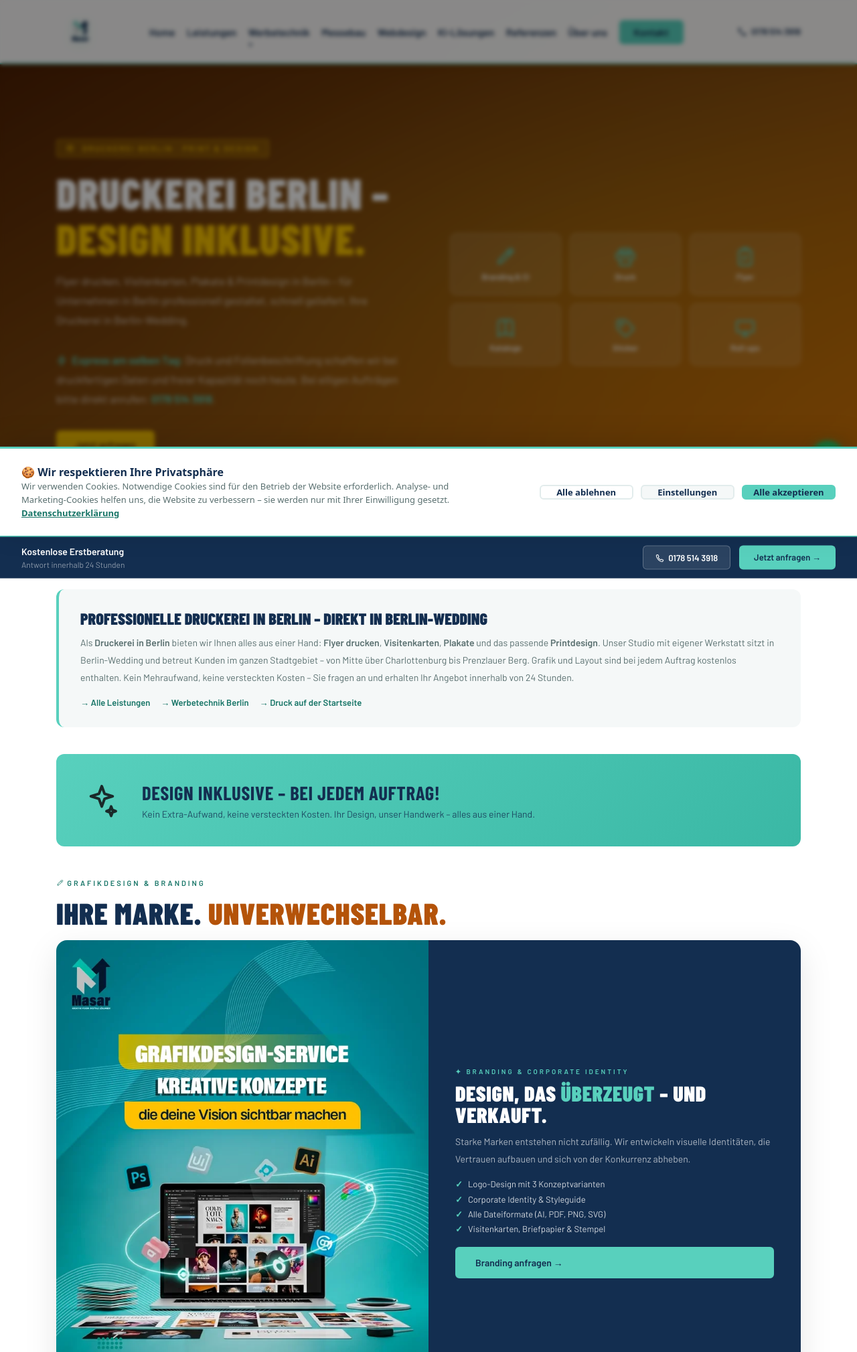
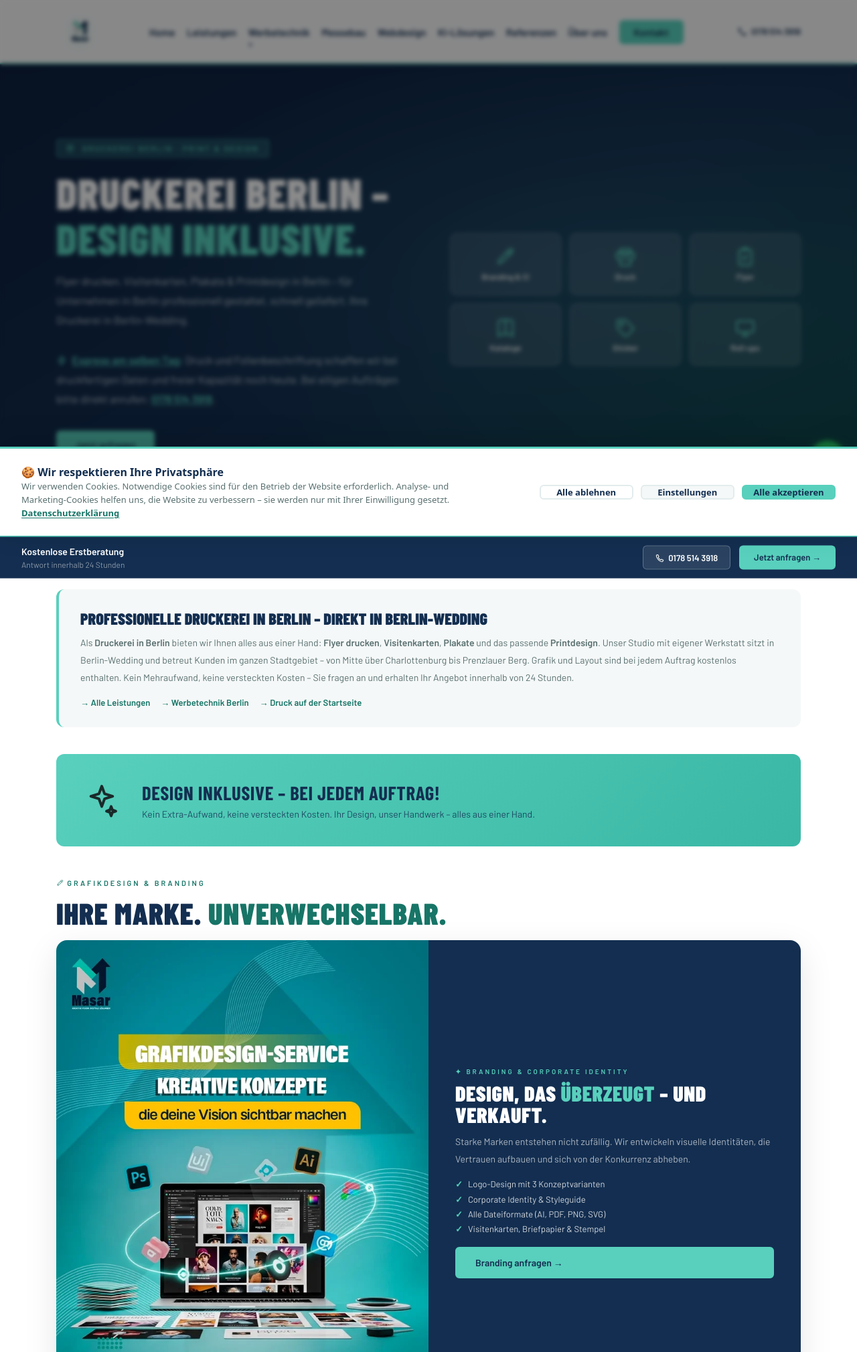
Before and after one commit to amjad187234/Masar26, a PHP site: page /print.html in a window 1280 px wide. Shown: the top 2019 px of the page at 67% size. Run offline with PHP 8.4, Linux system fonts and the light colour scheme.

Commit message:
Barrierefreiheit (WCAG 2.1 AA): Kontraste in Footer, WhatsApp-Buttons und Hinweisen, Links im Text unterstrichen, Sticky-Leiste ohne Fokus wenn ausgeblendet; Print-Seite in Markenfarben
Co-Authored-By: Claude Opus 5.5 <noreply@anthropic.com>
Claude-Session: https://claude.ai/code/session_01NLKvp5K8FsMdqZ9HL9ChPx

```diff
--- a/agb.html
+++ b/agb.html
@@ -163,7 +163,7 @@ h1,h2,h3,h4{overflow-wrap:break-word;-webkit-hyphens:auto;hyphens:auto}
 <body>
 <a href="#main-content" class="skip-link">Zum Inhalt springen</a>
 
-<div class="sticky-cta" id="stickyCta" aria-hidden="true">
+<div class="sticky-cta" id="stickyCta" aria-hidden="true" inert>
   <div class="sticky-cta-inner">
     <div class="sticky-cta-text">
       <strong>Kostenlose Erstberatung</strong>
@@ -517,6 +517,7 @@ h1,h2,h3,h4{overflow-wrap:break-word;-webkit-hyphens:auto;hyphens:auto}
       var show = window.scrollY > 500;
       cta.classList.toggle('visible', show);
       cta.setAttribute('aria-hidden', !show);
+      cta.inert = !show;
     }, {passive:true});
   }
 })();
--- a/blog/index.html
+++ b/blog/index.html
@@ -429,7 +429,7 @@ h1,h2,h3,h4{overflow-wrap:break-word;-webkit-hyphens:auto;hyphens:auto}
       <p style="color:var(--muted);font-size:16px;margin-bottom:2rem;">Wir beraten Sie kostenlos – telefonisch, per WhatsApp oder per E-Mail. Antwort innerhalb von 24 Stunden.</p>
       <div style="display:flex;gap:1rem;justify-content:center;flex-wrap:wrap;">
         <a href="tel:01785143918" style="display:inline-flex;align-items:center;gap:.5rem;background:var(--teal);color:var(--navy);font-weight:700;font-size:15px;padding:14px 28px;border-radius:8px;"><svg class="i-inline" viewBox="0 0 24 24" aria-hidden="true" focusable="false"><path d="M6.5 3.5 9 8l-2 2a13 13 0 0 0 7 7l2-2 4.5 2.5-1.4 3.1a2 2 0 0 1-2.2 1.1C10.1 20.4 3.6 13.9 2.3 6.1A2 2 0 0 1 3.4 3.9Z"/></svg>0178 514 3918</a>
-        <a href="https://wa.me/491785143918" target="_blank" rel="noopener noreferrer" style="display:inline-flex;align-items:center;gap:.5rem;background:#25d366;color:#fff;font-weight:700;font-size:15px;padding:14px 28px;border-radius:8px;"><svg class="i-inline" viewBox="0 0 24 24" aria-hidden="true" focusable="false"><path d="M21 11.5a8 8 0 0 1-11.6 7.1L4 20.5l1.9-5.1A8 8 0 1 1 21 11.5Z"/><path d="M9 11h6M9 14h4"/></svg>WhatsApp</a>
+        <a href="https://wa.me/491785143918" target="_blank" rel="noopener noreferrer" style="display:inline-flex;align-items:center;gap:.5rem;background:#25d366;color:#062b1c;font-weight:700;font-size:15px;padding:14px 28px;border-radius:8px;"><svg class="i-inline" viewBox="0 0 24 24" aria-hidden="true" focusable="false"><path d="M21 11.5a8 8 0 0 1-11.6 7.1L4 20.5l1.9-5.1A8 8 0 1 1 21 11.5Z"/><path d="M9 11h6M9 14h4"/></svg>WhatsApp</a>
         <a href="/#kontakt" style="display:inline-flex;align-items:center;gap:.5rem;border:2px solid var(--navy);color:var(--navy);font-weight:700;font-size:15px;padding:14px 28px;border-radius:8px;">Angebot anfordern</a>
       </div>
     </div>
--- a/css/viral-ui.css
+++ b/css/viral-ui.css
@@ -352,3 +352,17 @@ nav.scrolled {
 
 /* Hauptnavigation mit Messebau: auf schmalen Desktop-Breiten enger setzen, damit nichts umbricht */
 @media (min-width:901px) and (max-width:1180px){.nav-links{gap:.8rem!important}.nav-links > li > a{font-size:14px!important;letter-spacing:.2px!important;white-space:nowrap}}
+
+/* Barrierefreiheit (WCAG 2.1 AA, Kontrast ≥ 4,5:1): Footer-Texte, WhatsApp-Buttons und kleine Hinweise */
+footer .foot-desc,footer .foot-col a:not(:hover),footer .fc a:not(:hover),footer .fb p,
+.foot-bottom,.foot-bottom span,.foot-legal a:not(:hover),.fbot,.fbot span,.fbot a:not(:hover){color:rgba(255,255,255,.74)!important}
+.btn-wa,.mk-wa{color:#062b1c!important}
+.wa-hint{color:rgba(255,255,255,.72)!important}
+.stat-lbl{color:rgba(255,255,255,.72)!important}
+#social>.container>p{color:rgba(255,255,255,.75)!important}
+.filter-count{opacity:.85!important}
+.trust-item{color:rgba(255,255,255,.75)!important}
+/* Links im Fließtext zusätzlich unterstreichen (nicht nur über die Farbe erkennbar) */
+p a:not([class]),main li a:not([class]),article li a:not([class]),label a:not([class]),td a:not([class]),
+nav[aria-label="Breadcrumb"] a:not([class]){text-decoration:underline;text-decoration-thickness:1px;text-underline-offset:2px}
+nav li a,.nav-links a,.subnav a,footer li a{text-decoration:none}
--- a/danke.html
+++ b/danke.html
@@ -45,7 +45,7 @@ p{color:rgba(255,255,255,.6);line-height:1.75;margin-bottom:1.5rem;font-size:16p
 .logo img{height:48px;width:auto;margin:0 auto}
 .logo-txt{font-family:'Barlow Condensed',sans-serif;font-weight:900;font-size:1.8rem;color:var(--teal);letter-spacing:3px;margin-top:.3rem}
 .legal{margin-top:2.5rem;display:flex;gap:1.5rem;justify-content:center;flex-wrap:wrap}
-.legal a{font-size:13px;color:rgba(255,255,255,.45);text-decoration:none}
+.legal a{font-size:13px;color:rgba(255,255,255,.72);text-decoration:none}
 .legal a:hover{color:var(--teal);text-decoration:underline}
 
 .i-inline{width:1.05em;height:1.05em;display:inline-block;vertical-align:-.16em;margin-right:.42em;fill:none;stroke:currentColor;stroke-width:1.8;stroke-linecap:round;stroke-linejoin:round}
--- a/datenschutz.html
+++ b/datenschutz.html
@@ -159,7 +159,7 @@ h1,h2,h3,h4{overflow-wrap:break-word;-webkit-hyphens:auto;hyphens:auto}
 </head>
 <body>
 <a href="#main-content" class="skip-link">Zum Inhalt springen</a>
-<div class="sticky-cta" id="stickyCta" aria-hidden="true">
+<div class="sticky-cta" id="stickyCta" aria-hidden="true" inert>
   <div class="sticky-cta-inner">
     <div class="sticky-cta-text"><strong>Kostenlose Erstberatung</strong><span>Antwort innerhalb 24 Stunden</span></div>
     <div class="sticky-cta-actions">
@@ -458,7 +458,7 @@ h1,h2,h3,h4{overflow-wrap:break-word;-webkit-hyphens:auto;hyphens:auto}
   var hbg=document.getElementById('hbg'),mob=document.getElementById('mob');
   hbg.addEventListener('click',function(){var o=mob.classList.toggle('open');hbg.setAttribute('aria-expanded',o);mob.setAttribute('aria-hidden',!o);});
   var sc=document.getElementById('stickyCta');
-  window.addEventListener('scroll',function(){sc.classList.toggle('visible',window.scrollY>500);sc.setAttribute('aria-hidden',window.scrollY<=500);},{passive:true});
+  window.addEventListener('scroll',function(){sc.classList.toggle('visible',window.scrollY>500);sc.setAttribute('aria-hidden',window.scrollY<=500);sc.inert=window.scrollY<=500;},{passive:true});
 })();
 </script>
 <script src="/cookie-consent.js" defer></script>
--- a/express-druck-berlin.html
+++ b/express-druck-berlin.html
@@ -556,7 +556,7 @@ h1,h2,h3,h4{overflow-wrap:break-word;-webkit-hyphens:auto;hyphens:auto}
 </section>
 
 <nav aria-label="Breadcrumb" style="position:static;height:auto;z-index:auto;box-shadow:none;backdrop-filter:none;background:transparent;border-bottom:1px solid var(--border);padding:.55rem 0;">
-  <div class="container" style="font-size:12.5px;color:var(--muted);opacity:.8;">
+  <div class="container" style="font-size:12.5px;color:var(--muted);">
     <a href="/" style="color:var(--teal-ink);">Home</a>
     <span style="margin:0 .4rem;">/</span>
     <a href="/print.html" style="color:var(--teal-ink);">Druck &amp; Print</a>
--- a/impressum.html
+++ b/impressum.html
@@ -153,7 +153,7 @@ h1,h2,h3,h4{overflow-wrap:break-word;-webkit-hyphens:auto;hyphens:auto}
 <body>
 <a href="#main-content" class="skip-link">Zum Inhalt springen</a>
 
-<div class="sticky-cta" id="stickyCta" aria-hidden="true">
+<div class="sticky-cta" id="stickyCta" aria-hidden="true" inert>
   <div class="sticky-cta-inner">
     <div class="sticky-cta-text">
       <strong>Kostenlose Erstberatung</strong>
@@ -363,7 +363,7 @@ h1,h2,h3,h4{overflow-wrap:break-word;-webkit-hyphens:auto;hyphens:auto}
     mob.setAttribute('aria-hidden', !open);
   });
   var sc = document.getElementById('stickyCta');
-  window.addEventListener('scroll', function(){ sc.classList.toggle('visible', window.scrollY > 500); sc.setAttribute('aria-hidden', window.scrollY <= 500); }, { passive: true });
+  window.addEventListener('scroll', function(){ sc.classList.toggle('visible', window.scrollY > 500); sc.setAttribute('aria-hidden', window.scrollY <= 500); sc.inert = window.scrollY <= 500; }, { passive: true });
 })();
 </script>
 <script src="/cookie-consent.js" defer></script>
--- a/index.html
+++ b/index.html
@@ -1430,7 +1430,7 @@ h1,h2,h3,h4{overflow-wrap:break-word;-webkit-hyphens:auto;hyphens:auto}
         <h3>Kostenlose Anfrage</h3>
         <div style="background:rgba(88,208,189,.12);border:1px solid rgba(88,208,189,.35);border-radius:8px;padding:.75rem 1rem;margin-bottom:1.2rem;font-size:13px;color:var(--muted,#94a3b8);display:flex;gap:.5rem;align-items:flex-start;">
           <span style="font-size:16px;line-height:1.4;"><svg class="i-inline" viewBox="0 0 24 24" aria-hidden="true" focusable="false"><rect x="4.5" y="10" width="15" height="11" rx="2"/><path d="M8 10V7a4 4 0 0 1 8 0v3"/><circle cx="12" cy="15.5" r="1.3"/></svg></span>
-          <span>Ihre Daten werden gemäß unserer <a href="/datenschutz.html" style="color:var(--teal-ink);">Datenschutzerklärung</a> verarbeitet und ausschließlich zur Bearbeitung Ihrer Anfrage genutzt (Art. 6 Abs. 1 lit. b DSGVO).</span>
+          <span>Ihre Daten werden gemäß unserer <a href="/datenschutz.html" style="color:var(--teal-ink);text-decoration:underline;text-underline-offset:2px;">Datenschutzerklärung</a> verarbeitet und ausschließlich zur Bearbeitung Ihrer Anfrage genutzt (Art. 6 Abs. 1 lit. b DSGVO).</span>
         </div>
         <form action="/kontakt.php" method="POST" enctype="multipart/form-data">
           <input type="hidden" name="_subject" value="Neue Anfrage – Masar Werbeagentur">
--- a/kontakt-fehler.html
+++ b/kontakt-fehler.html
@@ -45,7 +45,7 @@ p{color:rgba(255,255,255,.6);line-height:1.75;margin-bottom:1.5rem;font-size:16p
 .logo img{height:48px;width:auto;margin:0 auto}
 .logo-txt{font-family:'Barlow Condensed',sans-serif;font-weight:900;font-size:1.8rem;color:var(--teal);letter-spacing:3px;margin-top:.3rem}
 .legal{margin-top:2.5rem;display:flex;gap:1.5rem;justify-content:center;flex-wrap:wrap}
-.legal a{font-size:13px;color:rgba(255,255,255,.45);text-decoration:none}
+.legal a{font-size:13px;color:rgba(255,255,255,.72);text-decoration:none}
 .legal a:hover{color:var(--teal);text-decoration:underline}
 
 .i-inline{width:1.05em;height:1.05em;display:inline-block;vertical-align:-.16em;margin-right:.42em;fill:none;stroke:currentColor;stroke-width:1.8;stroke-linecap:round;stroke-linejoin:round}
--- a/print.html
+++ b/print.html
@@ -21,18 +21,18 @@
 <title>Druckerei Berlin – Flyer, Visitenkarten & Print | Masar</title>
 <script>document.documentElement.classList.add('js')</script>
 <style>
-:root{--teal:#58d0bd;--teal-ink:#177567;--teal-d:#3ab8a5;--navy:#132e50;--navy2:#1e4275;--navy3:#0d1f3c;--white:#fff;--off:#f5f8f8;--text:#1a2a2a;--muted:#5a7070;--border:#e2ecec;--gold:#f5c000;--amber:#d97706;--nav-h:94px;--radius:12px;}
+:root{--teal:#58d0bd;--teal-ink:#177567;--teal-d:#3ab8a5;--navy:#132e50;--navy2:#1e4275;--navy3:#0d1f3c;--white:#fff;--off:#f5f8f8;--text:#1a2a2a;--muted:#5a7070;--border:#e2ecec;--gold:#58d0bd;--amber:#177567;--nav-h:94px;--radius:12px;}
 *,*::before,*::after{margin:0;padding:0;box-sizing:border-box;}html{scroll-behavior:smooth;}
 body{font-family:'Barlow',sans-serif;background:#fff;color:var(--text);overflow-x:hidden;-webkit-font-smoothing:antialiased;}
 .container{max-width:1240px;margin:0 auto;padding:0 2rem;}
 .btn-primary{display:inline-flex;align-items:center;gap:.5rem;background:var(--teal);color:var(--navy);padding:13px 28px;border-radius:6px;font-weight:700;font-size:14px;transition:all .25s;border:2px solid var(--teal);}
 .btn-primary:hover{background:var(--teal-d);transform:translateY(-2px);}
-.btn-gold{display:inline-flex;align-items:center;gap:.5rem;background:var(--gold);color:#451a03;padding:13px 28px;border-radius:6px;font-weight:700;font-size:14px;transition:all .25s;}
+.btn-gold{display:inline-flex;align-items:center;gap:.5rem;background:var(--gold);color:#132e50;padding:13px 28px;border-radius:6px;font-weight:700;font-size:14px;transition:all .25s;}
 .btn-gold:hover{background:#e5b800;transform:translateY(-2px);}
 .section{padding:5rem 0;}.section.bg-off{background:var(--off);}
 .sec-eyebrow{font-size:11px;font-weight:700;letter-spacing:3px;text-transform:uppercase;color:var(--teal-ink);margin-bottom:.8rem;}
 .sec-title{font-family:'Barlow Condensed',sans-serif;font-weight:800;font-size:clamp(1.8rem,3.5vw,2.8rem);text-transform:uppercase;color:var(--navy);line-height:1.12;margin-bottom:.6rem;;letter-spacing:.8px}
-.sec-title em{color:#b45309;font-style:normal;}
+.sec-title em{color:#177567;font-style:normal;}
 .sec-sub{font-size:16.5px;color:var(--muted);line-height:1.75;max-width:580px;margin-bottom:2rem;}
 .fade-up{opacity:0;transform:translateY(24px);transition:opacity .38s ease,transform .38s ease;}
 .fade-up.vis{opacity:1;transform:translateY(0);}
@@ -56,10 +56,10 @@ nav{position:fixed;top:0;width:100%;z-index:500;background:rgba(255,255,255,.97)
 .mob-nav.open{display:block;}
 .mob-nav a{display:block;padding:14px 0;color:var(--navy);font-size:18px;font-weight:600;border-bottom:1px solid var(--border);text-decoration:none;}
 .mob-cta{margin-top:1.5rem;display:block;background:var(--teal);color:var(--navy)!important;text-align:center;padding:15px!important;border-radius:6px;font-weight:700!important;}
-.page-hero{padding:calc(var(--nav-h) + 4rem) 0 4rem;background:linear-gradient(150deg,#451a03,#854d0e,#d97706);position:relative;overflow:hidden;}
-.page-hero::before{content:'';position:absolute;inset:0;background:radial-gradient(ellipse at 70%,rgba(245,192,0,.15),transparent 58%);pointer-events:none;pointer-events:none;}
+.page-hero{padding:calc(var(--nav-h) + 4rem) 0 4rem;background:linear-gradient(150deg,#0d1f3c 0%,#132e50 55%,#0d4a4a 100%);position:relative;overflow:hidden;}
+.page-hero::before{content:'';position:absolute;inset:0;background:radial-gradient(ellipse at 70%,rgba(88,208,189,.15),transparent 58%);pointer-events:none;pointer-events:none;}
 .ph-inner{position:relative;z-index:2;display:grid;grid-template-columns:1fr 1fr;gap:4rem;align-items:center;}
-.ph-badge{display:inline-flex;align-items:center;gap:.5rem;background:rgba(245,192,0,.2);border:1px solid rgba(245,192,0,.5);color:var(--gold);font-size:11px;font-weight:700;letter-spacing:2.5px;text-transform:uppercase;padding:6px 14px;border-radius:4px;margin-bottom:1.2rem;}
+.ph-badge{display:inline-flex;align-items:center;gap:.5rem;background:rgba(88,208,189,.2);border:1px solid rgba(88,208,189,.5);color:var(--gold);font-size:11px;font-weight:700;letter-spacing:2.5px;text-transform:uppercase;padding:6px 14px;border-radius:4px;margin-bottom:1.2rem;}
 .ph-title{font-family:'Barlow Condensed',sans-serif;font-weight:800;font-size:clamp(2.4rem,5vw,4rem);line-height:1.06;color:#fff;text-transform:uppercase;margin-bottom:1rem;;letter-spacing:1px}
 .ph-title em{color:var(--gold);font-style:normal;}
 .ph-sub{font-size:16px;color:rgba(255,255,255,.75);line-height:1.8;margin-bottom:2rem;}
@@ -90,7 +90,7 @@ nav{position:fixed;top:0;width:100%;z-index:500;background:rgba(255,255,255,.97)
 .svc-grid{display:grid;grid-template-columns:repeat(3,1fr);gap:1.5rem;}
 .svc-card{background:#fff;border:1px solid var(--border);border-radius:var(--radius);overflow:hidden;transition:all .35s;position:relative;}
 .svc-card::after{content:'';position:absolute;top:0;left:0;right:0;height:3px;background:var(--gold);transform:scaleX(0);transform-origin:left;transition:transform .35s;}
-.svc-card:hover{transform:translateY(-5px);box-shadow:0 16px 48px rgba(245,192,0,.1);border-color:rgba(245,192,0,.3);}
+.svc-card:hover{transform:translateY(-5px);box-shadow:0 16px 48px rgba(88,208,189,.1);border-color:rgba(88,208,189,.3);}
 .svc-card:hover::after{transform:scaleX(1);}
 .svc-img-wrap{overflow:hidden;}
 .svc-img{width:100%;aspect-ratio:4/5;object-fit:cover;transition:transform .5s;display:block;}
@@ -99,8 +99,8 @@ nav{position:fixed;top:0;width:100%;z-index:500;background:rgba(255,255,255,.97)
 .svc-num{font-size:10px;font-weight:700;letter-spacing:3px;color:var(--amber);margin-bottom:.3rem;}
 .svc-title{font-family:'Barlow Condensed',sans-serif;font-weight:700;font-size:1.15rem;text-transform:uppercase;color:var(--navy);margin-bottom:.4rem;;letter-spacing:.6px}
 .svc-desc{font-size:13px;color:var(--muted);line-height:1.7;}
-.cta-strip{background:linear-gradient(135deg,#451a03,#854d0e);padding:5rem 0;text-align:center;position:relative;overflow:hidden;}
-.cta-strip::before{content:'';position:absolute;inset:0;background:radial-gradient(ellipse at 50%,rgba(245,192,0,.1),transparent 65%);pointer-events:none;}
+.cta-strip{background:linear-gradient(135deg,#0d1f3c,#132e50);padding:5rem 0;text-align:center;position:relative;overflow:hidden;}
+.cta-strip::before{content:'';position:absolute;inset:0;background:radial-gradient(ellipse at 50%,rgba(88,208,189,.1),transparent 65%);pointer-events:none;}
 .cta-title{font-family:'Barlow Condensed',sans-serif;font-weight:800;font-size:clamp(2rem,4vw,3.5rem);color:#fff;text-transform:uppercase;margin-bottom:.8rem;position:relative;z-index:1;;letter-spacing:.8px}
 .cta-title em{color:var(--gold);font-style:normal;}
 .cta-sub{font-size:16px;color:rgba(255,255,255,.6);margin-bottom:2rem;position:relative;z-index:1;}
--- a/qr.html
+++ b/qr.html
@@ -119,10 +119,10 @@ body{
 /* FOOTER */
 footer{
   margin-top:2rem;
-  font-size:12px;color:rgba(255,255,255,.3);
+  font-size:12px;color:rgba(255,255,255,.65);
   text-align:center;
 }
-footer a{color:rgba(88,208,189,.6);}
+footer a{color:rgba(88,208,189,.9);}
 
 /* UTM DEBUG (hidden by default) */
 #utmDebug{display:none;margin-top:1rem;padding:.8rem;background:rgba(255,255,255,.05);border-radius:6px;font-size:11px;color:rgba(255,255,255,.4);text-align:left;}
--- a/qr/index.html
+++ b/qr/index.html
@@ -115,10 +115,10 @@ body{
 /* FOOTER */
 footer{
   margin-top:2rem;
-  font-size:12px;color:rgba(255,255,255,.3);
+  font-size:12px;color:rgba(255,255,255,.65);
   text-align:center;
 }
-footer a{color:rgba(88,208,189,.6);}
+footer a{color:rgba(88,208,189,.9);}
 
 /* UTM DEBUG (hidden by default) */
 #utmDebug{display:none;margin-top:1rem;padding:.8rem;background:rgba(255,255,255,.05);border-radius:6px;font-size:11px;color:rgba(255,255,255,.4);text-align:left;}
--- a/werbetechnik-brandenburg.html
+++ b/werbetechnik-brandenburg.html
@@ -579,7 +579,7 @@ h1,h2,h3,h4{overflow-wrap:break-word;-webkit-hyphens:auto;hyphens:auto}
 </section>
 
 <nav aria-label="Breadcrumb" style="position:static;height:auto;z-index:auto;box-shadow:none;backdrop-filter:none;background:transparent;border-bottom:1px solid var(--border);padding:.55rem 0;">
-  <div class="container" style="font-size:12.5px;color:var(--muted);opacity:.8;">
+  <div class="container" style="font-size:12.5px;color:var(--muted);">
     <a href="/" style="color:var(--teal-ink);">Home</a>
     <span style="margin:0 .4rem;">/</span>
     <a href="/werbetechnik.html" style="color:var(--teal-ink);">Werbetechnik</a>
--- a/werbetechnik-potsdam.html
+++ b/werbetechnik-potsdam.html
@@ -552,7 +552,7 @@ h1,h2,h3,h4{overflow-wrap:break-word;-webkit-hyphens:auto;hyphens:auto}
 </section>
 
 <nav aria-label="Breadcrumb" style="position:static;height:auto;z-index:auto;box-shadow:none;backdrop-filter:none;background:transparent;border-bottom:1px solid var(--border);padding:.55rem 0;">
-  <div class="container" style="font-size:12.5px;color:var(--muted);opacity:.8;">
+  <div class="container" style="font-size:12.5px;color:var(--muted);">
     <a href="/" style="color:var(--teal-ink);">Home</a>
     <span style="margin:0 .4rem;">/</span>
     <a href="/werbetechnik.html" style="color:var(--teal-ink);">Werbetechnik</a>
```
